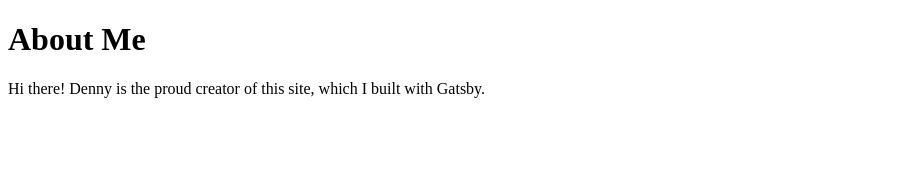
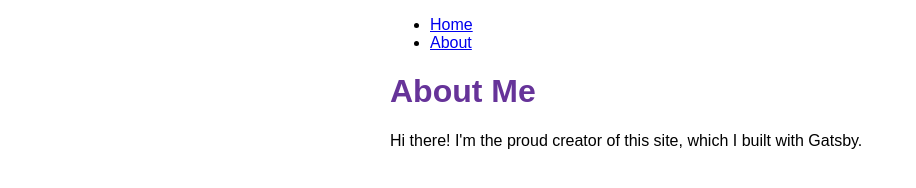
Before and after one commit to danlidennydeng/danli-gatsby-site, a Gatsby site: page /about in a window 1280 px wide. Shown: the whole page, without its empty margins (0-916 px from the left). Built offline with nearby package versions, Linux system fonts and the light colour scheme; Gatsby itself is replaced by a stand-in of ours.

Commit message:
finished gatsby tutorial part 2

```diff
--- /dev/null
+++ b/src/components/layout.js
@@ -0,0 +1,37 @@
+import * as React from 'react'
+import { Link } from 'gatsby'
+import {
+  container,
+  heading,
+  navLinks,
+  navLinkItem,
+  navLinkText
+} from './layout.module.css'
+
+const Layout = ({ pageTitle, children }) => {
+  return (
+    <div className={container}>
+      <title>{pageTitle}</title>
+      <nav>
+        <ul className={navLinks}>
+          <li className={navLinkItem}>
+            <Link to="/" className={navLinkText}>
+              Home
+            </Link>
+          </li>
+          <li className={navLinkItem}>
+            <Link to="/about" className={navLinkText}>
+              About
+            </Link>
+          </li>
+        </ul>
+      </nav>
+      <main>
+        <h1 className={heading}>{pageTitle}</h1>
+        {children}
+      </main>
+    </div>
+  )
+}
+
+export default Layout
--- /dev/null
+++ b/src/components/layout.module.css
@@ -0,0 +1,20 @@
+.container {
+  margin: auto;
+  max-width: 500px;
+  font-family: sans-serif;
+}
+
+.heading {
+  color: rebeccapurple;
+}
+.nav-links {
+  display: flex;
+  list-style: none;
+  padding-left: 0;
+}
+.nav-link-item {
+  padding-right: 2rem;
+}
+.nav-link-text {
+  color: black;
+}
--- a/src/pages/about.js
+++ b/src/pages/about.js
@@ -1,14 +1,10 @@
-// Step 1: Import React
 import * as React from 'react'
-// Step 2: Define your component
+import Layout from '../components/layout'
 const AboutPage = () => {
   return (
-    <main>
-      <title>About Danli Denny Deng</title>
-      <h1>About Me</h1>
-      <p>Hi there! Denny is the proud creator of this site, which I built with Gatsby.</p>
-    </main>
+    <Layout pageTitle="About Me">
+      <p>Hi there! I'm the proud creator of this site, which I built with Gatsby.</p>
+    </Layout>
   )
 }
-// Step 3: Export your component
 export default AboutPage
```
Also changed, not shown: src/pages/index.js (+4 -8 lines).
